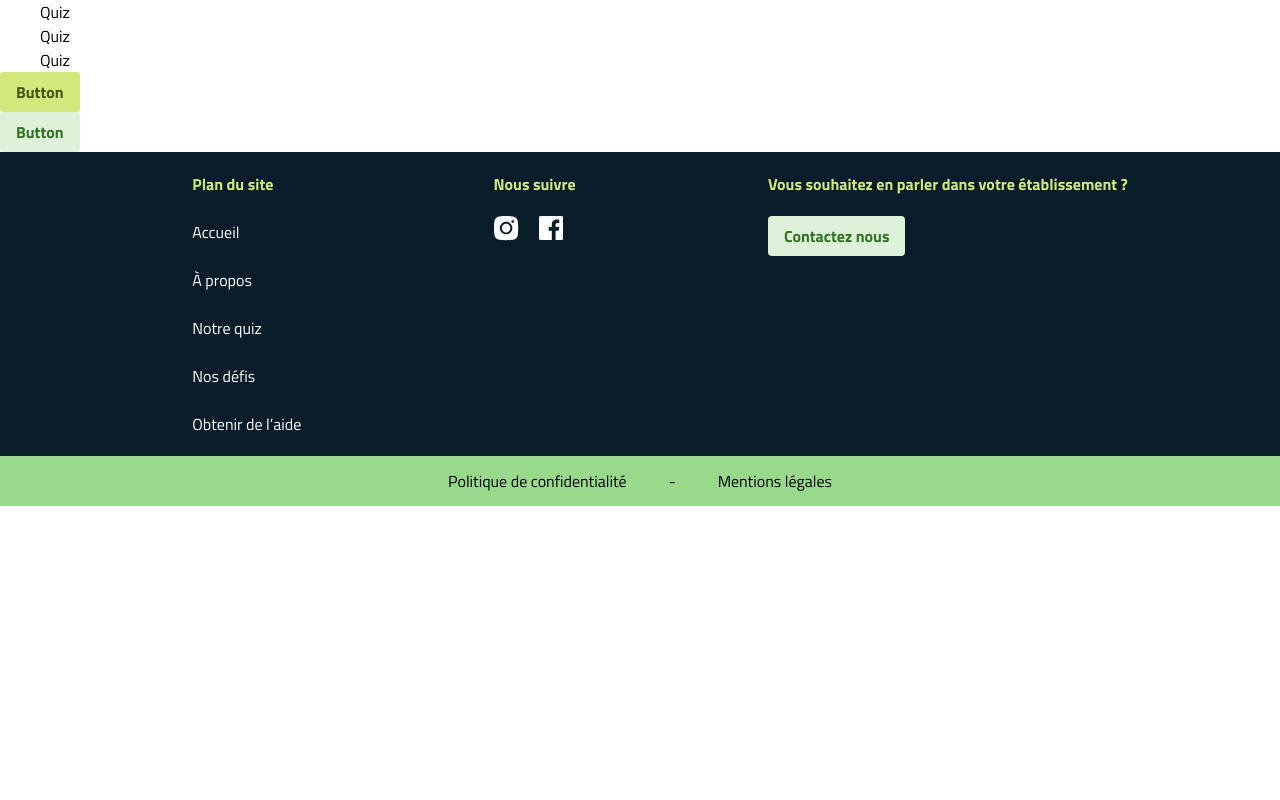
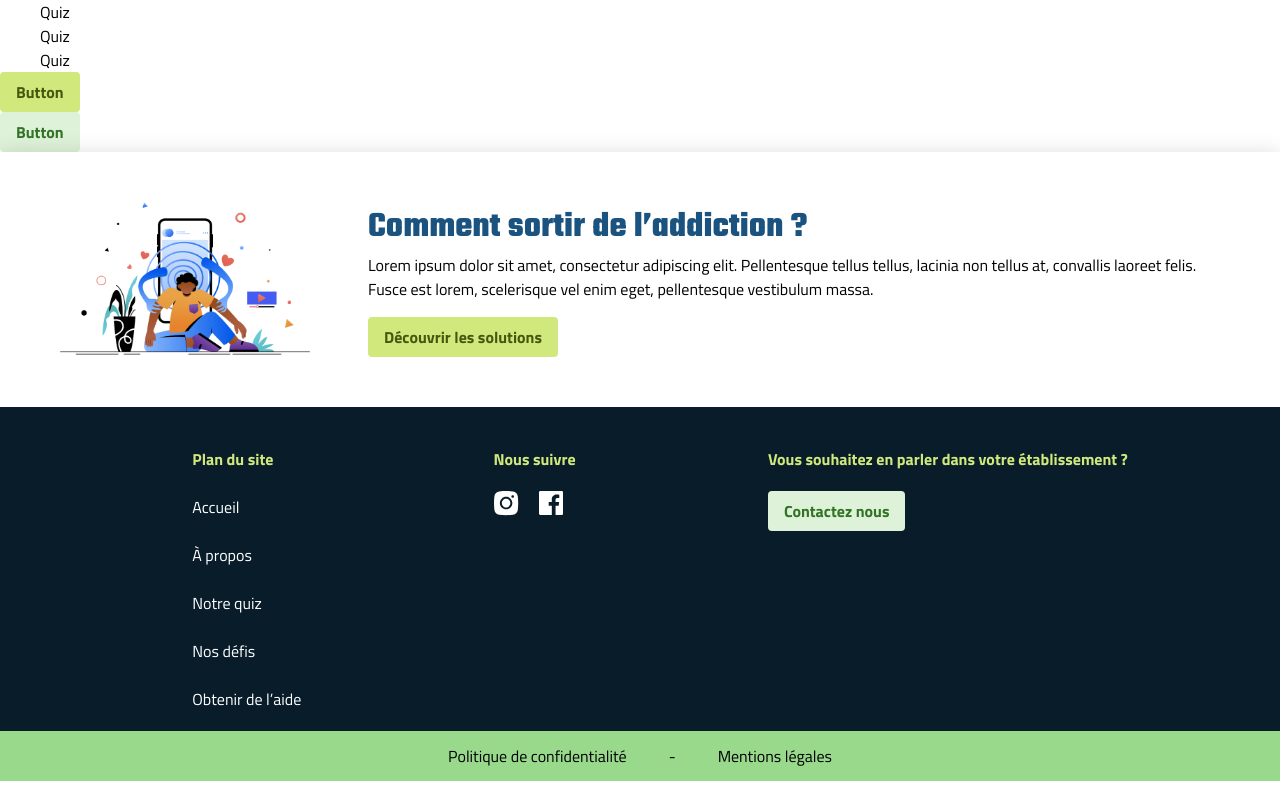
Before and after one commit to orinaya/pauseconnect, a Vue app in the folder pause-connect/: page / in a window 1280 px wide. Built offline with nearby package versions, Linux system fonts and the light colour scheme.

Commit message:
Block addiction et un peu de footer fix

```diff
--- a/pause-connect/src/App.vue
+++ b/pause-connect/src/App.vue
@@ -1,10 +1,16 @@
 <script setup>
 import { RouterLink, RouterView } from "vue-router";
 import Footer from "@/components/Footer.vue";
+import EscapeBlock from "@/components/EscapeBlock.vue";
 </script>
 
 <template>
     <RouterView />
+    <EscapeBlock
+        title="Comment sortir de l’addiction ?"
+        text="Lorem ipsum dolor sit amet, consectetur adipiscing elit. Pellentesque tellus tellus, lacinia non tellus at, convallis laoreet felis. Fusce est lorem, scelerisque vel enim eget, pellentesque vestibulum massa."
+        img="src/assets/img/addiction-img.png"
+    />
     <Footer />
 </template>
 
--- /dev/null
+++ b/pause-connect/src/components/EscapeBlock.vue
@@ -0,0 +1,77 @@
+<script setup>
+import LinkComponent from "./LinkComponent.vue";
+defineProps({
+    title: {
+        type: String,
+        required: true,
+    },
+    text: {
+        type: String,
+        required: true,
+    },
+    img: {
+        type: String,
+        required: true,
+    },
+});
+</script>
+<template>
+    <div id="addiction-block">
+        <div id="block-content">
+            <img :src="img" :alt="title" />
+
+            <div>
+                <div>
+                    <h2>{{ title }}</h2>
+                    <p>{{ text }}</p>
+                </div>
+
+                <LinkComponent title="Découvrir les solutions" color="primary" route-link="/aide" />
+            </div>
+        </div>
+    </div>
+</template>
+<style>
+#addiction-block {
+    background: linear-gradient(
+        180deg,
+        rgba(0, 0, 0, 0) 0%,
+        rgba(0, 0, 0, 0) 50%,
+        hsl(206, 66%, 10%) 50%,
+        hsl(206, 66%, 10%) 100%
+    );
+}
+#addiction-block #block-content {
+    max-width: 1280px;
+    margin: auto;
+    display: flex;
+    gap: 5%;
+    box-shadow: 0px 4px 22.1px 0px rgba(0, 0, 0, 0.18);
+    background: white;
+    padding: 50px 80px 50px 60px;
+    box-sizing: border-box;
+    @media (max-width: 1280px) {
+        padding: 50px 60px;
+    }
+
+    @media (max-width: 900px) {
+        flex-direction: column;
+        align-items: center;
+    }
+}
+#addiction-block #block-content p {
+    margin-bottom: 1rem;
+}
+#addiction-block #block-content > div {
+    display: flex;
+    flex-direction: column;
+    justify-content: space-between;
+}
+#block-content img {
+    display: block;
+    width: auto;
+    height: 100%;
+    max-height: 320px;
+    max-width: 250px;
+}
+</style>
--- a/pause-connect/src/components/Footer.vue
+++ b/pause-connect/src/components/Footer.vue
@@ -7,11 +7,17 @@ import LinkComponent from "@/components/LinkComponent.vue";
         <div id="footer-main-links">
             <ul>
                 <span>Plan du site</span>
-                <li class="nav-content_link"><RouterLink to="">Accueil</RouterLink></li>
-                <li class="nav-content_link"><RouterLink to="">À propos</RouterLink></li>
-                <li class="nav-content_link"><RouterLink to="">Notre quiz</RouterLink></li>
-                <li class="nav-content_link"><RouterLink to="">Nos défis</RouterLink></li>
-                <li class="nav-content_link"><RouterLink to="">Obtenir de l’aide</RouterLink></li>
+                <li class="nav-content_link"><RouterLink to="/">Accueil</RouterLink></li>
+                <li class="nav-content_link">
+                    <RouterLink to="/informations">À propos</RouterLink>
+                </li>
+                <li class="nav-content_link">
+                    <RouterLink to="/notre-quiz">Notre quiz</RouterLink>
+                </li>
+                <li class="nav-content_link"><RouterLink to="/nos-defis">Nos défis</RouterLink></li>
+                <li class="nav-content_link">
+                    <RouterLink to="/aide">Obtenir de l’aide</RouterLink>
+                </li>
             </ul>
             <ul id="socials">
                 <span>Nous suivre</span>
@@ -48,7 +54,7 @@ import LinkComponent from "@/components/LinkComponent.vue";
 </template>
 <style scoped>
 footer {
-    padding: 20px 0 0 0;
+    padding: 40px 0 0 0;
     width: 100%;
     background-color: hsl(206, 66%, 10%);
     color: white;
```
Also changed, not shown: pause-connect/src/assets/img/addiction-img.png (added).
